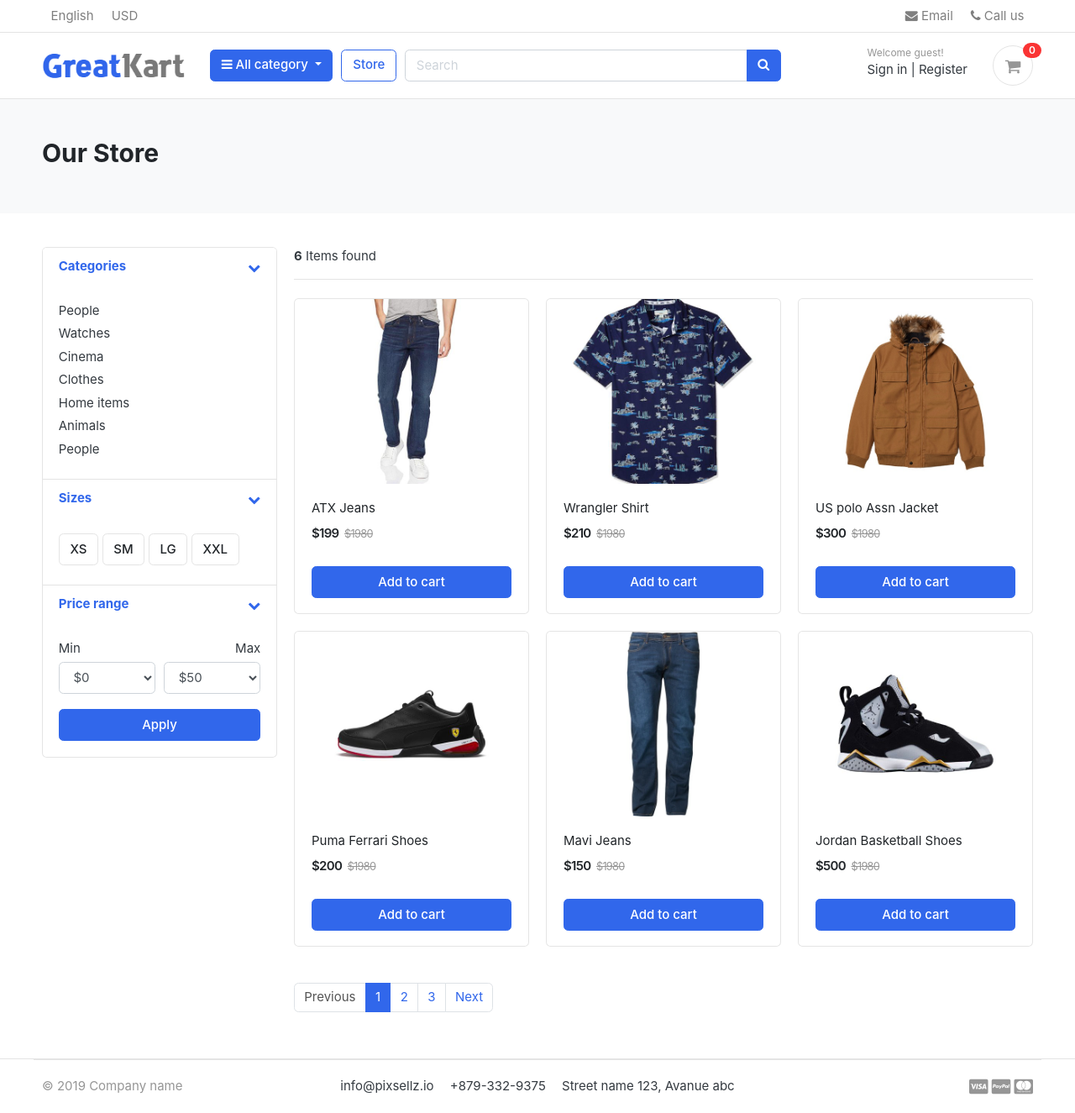
After one commit to the-cross-art/Django-Ecommy, a Django app: page /store/ in a window 1280 px wide. The commit adds this page. Shown: the whole page at 84% size. Run offline with Django 3.2, Linux system fonts and the light colour scheme; data comes from the database, SQL or seed files in the repository; both versions use the stored data as it was after the commit; some libraries are stand-ins or nearby versions; some web fonts are replaced.

Commit message:
Working with Projects

```diff
--- a/greatkart/urls.py
+++ b/greatkart/urls.py
@@ -14,7 +14,7 @@ Including another URLconf
     2. Add a URL to urlpatterns:  path('blog/', include('blog.urls'))
 """
 from django.contrib import admin
-from django.urls import path
+from django.urls import path,include
 from . import  views
 from django.conf.urls.static import static
 from django.conf import settings
@@ -22,4 +22,5 @@ from django.conf import settings
 urlpatterns = [
     path('admin/', admin.site.urls),
     path('',views.home , name='home'),
+    path('store/', include('store.urls')),
 ] + static(settings.MEDIA_URL, document_root = settings.MEDIA_ROOT)
--- /dev/null
+++ b/store/urls.py
@@ -0,0 +1,8 @@
+from django.urls import path
+from . import views
+
+urlpatterns = [
+    path('',views.store , name='store'),
+    path('<slug:category_slug>/', views.store, name='products_by_category'),
+
+]
--- a/store/views.py
+++ b/store/views.py
@@ -1,3 +1,21 @@
-from django.shortcuts import render
+from django.shortcuts import render, get_object_or_404
+from .models import Product
+from category.models import Category
+# Create your views here.
+def store(request,category_slug=None):
+    categories = None
+    products = None
 
-# Create your views here.
+    if category_slug != None:
+        categories = get_object_or_404(Category, slug=category_slug)
+        products = Product.objects.filter(category=categories, is_available=True)
+        product_count = products.count()
+    else:
+        products = Product.objects.all().filter(is_available=True)
+        product_count = products.count()
+
+    context = {
+        'products': products,
+        'product_count':product_count,
+    }
+    return render(request, 'store/store.html',context)
--- /dev/null
+++ b/templates/store/store.html
@@ -0,0 +1,177 @@
+{% extends 'base.html' %}
+{% load static %}
+{% block content %}
+
+<!-- ========================= SECTION PAGETOP ========================= -->
+<section class="section-pagetop bg">
+<div class="container">
+	<h2 class="title-page">Our Store</h2>
+
+</div> <!-- container //  -->
+</section>
+
+<!-- ========================= SECTION INTRO END// ========================= -->
+
+<!-- ========================= SECTION CONTENT ========================= -->
+<section class="section-content padding-y">
+<div class="container">
+
+<div class="row">
+	<aside class="col-md-3">
+
+<div class="card">
+	<article class="filter-group">
+		<header class="card-header">
+			<a href="#" data-toggle="collapse" data-target="#collapse_1" aria-expanded="true" class="">
+				<i class="icon-control fa fa-chevron-down"></i>
+				<h6 class="title">Categories</h6>
+			</a>
+		</header>
+		<div class="filter-content collapse show" id="collapse_1" style="">
+			<div class="card-body">
+
+				<ul class="list-menu">
+				<li><a href="#">People  </a></li>
+				<li><a href="#">Watches </a></li>
+				<li><a href="#">Cinema  </a></li>
+				<li><a href="#">Clothes  </a></li>
+				<li><a href="#">Home items </a></li>
+				<li><a href="#">Animals</a></li>
+				<li><a href="#">People </a></li>
+				</ul>
+
+			</div> <!-- card-body.// -->
+		</div>
+	</article> <!-- filter-group  .// -->
+	<article class="filter-group">
+		<header class="card-header">
+			<a href="#" data-toggle="collapse" data-target="#collapse_4" aria-expanded="true" class="">
+				<i class="icon-control fa fa-chevron-down"></i>
+				<h6 class="title">Sizes </h6>
+			</a>
+		</header>
+		<div class="filter-content collapse show" id="collapse_4" style="">
+			<div class="card-body">
+			  <label class="checkbox-btn">
+			    <input type="checkbox">
+			    <span class="btn btn-light"> XS </span>
+			  </label>
+
+			  <label class="checkbox-btn">
+			    <input type="checkbox">
+			    <span class="btn btn-light"> SM </span>
+			  </label>
+
+			  <label class="checkbox-btn">
+			    <input type="checkbox">
+			    <span class="btn btn-light"> LG </span>
+			  </label>
+
+			  <label class="checkbox-btn">
+			    <input type="checkbox">
+			    <span class="btn btn-light"> XXL </span>
+			  </label>
+		</div><!-- card-body.// -->
+		</div>
+	</article> <!-- filter-group .// -->
+
+	<article class="filter-group">
+		<header class="card-header">
+			<a href="#" data-toggle="collapse" data-target="#collapse_3" aria-expanded="true" class="">
+				<i class="icon-control fa fa-chevron-down"></i>
+				<h6 class="title">Price range </h6>
+			</a>
+		</header>
+		<div class="filter-content collapse show" id="collapse_3" style="">
+			<div class="card-body">
+
+				<div class="form-row">
+				<div class="form-group col-md-6">
+				  <label>Min</label>
+				  <!-- <input class="form-control" placeholder="$0" type="number"> -->
+				  	<select class="mr-2 form-control">
+						<option value="0">$0</option>
+						<option value="50">$50</option>
+						<option value="100">$100</option>
+						<option value="150">$150</option>
+						<option value="200">$200</option>
+						<option value="500">$500</option>
+						<option value="1000">$1000</option>
+					</select>
+				</div>
+				<div class="form-group text-right col-md-6">
+				  <label>Max</label>
+				  	<select class="mr-2 form-control">
+						<option value="50">$50</option>
+						<option value="100">$100</option>
+						<option value="150">$150</option>
+						<option value="200">$200</option>
+						<option value="500">$500</option>
+						<option value="1000">$1000</option>
+						<option value="2000">$2000+</option>
+					</select>
+				</div>
+				</div> <!-- form-row.// -->
+				<button class="btn btn-block btn-primary">Apply</button>
+			</div><!-- card-body.// -->
+		</div>
+	</article> <!-- filter-group .// -->
+
+</div> <!-- card.// -->
+
+	</aside> <!-- col.// -->
+	<main class="col-md-9">
+
+<header class="border-bottom mb-4 pb-3">
+		<div class="form-inline">
+			<span class="mr-md-auto"><b>{{ product_count }}</b> Items found </span>
+
+		</div>
+</header><!-- sect-heading -->
+
+<div class="row">
+	{% for product in products %}
+	<div class="col-md-4">
+		<figure class="card card-product-grid">
+			<div class="img-wrap">
+
+				<img src="{{ product.images.url }}">
+
+			</div> <!-- img-wrap.// -->
+			<figcaption class="info-wrap">
+				<div class="fix-height">
+					<a href="./product-detail.html" class="title">{{ product.product_name }}</a>
+					<div class="price-wrap mt-2">
+						<span class="price">${{ product.price }}</span>
+						<del class="price-old">$1980</del>
+					</div> <!-- price-wrap.// -->
+				</div>
+				<a href="#" class="btn btn-block btn-primary">Add to cart </a>
+			</figcaption>
+		</figure>
+	</div> <!-- col.// -->
+	{% endfor %}
+
+
+</div> <!-- row end.// -->
+
+
+<nav class="mt-4" aria-label="Page navigation sample">
+  <ul class="pagination">
+    <li class="page-item disabled"><a class="page-link" href="#">Previous</a></li>
+    <li class="page-item active"><a class="page-link" href="#">1</a></li>
+    <li class="page-item"><a class="page-link" href="#">2</a></li>
+    <li class="page-item"><a class="page-link" href="#">3</a></li>
+    <li class="page-item"><a class="page-link" href="#">Next</a></li>
+  </ul>
+</nav>
+
+	</main> <!-- col.// -->
+
+</div>
+
+</div> <!-- container .//  -->
+</section>
+<!-- ========================= SECTION CONTENT END// ========================= -->
+
+{% endblock %}
```
Also changed, not shown: greatkart/views.py (+7 -1 lines), templates/home.html (+5 -66 lines), db.sqlite3, media/photos/categories/jackets.jpg (added), media/photos/categories/jeans.jpg (added), media/photos/categories/shirts_gFl3qcV.jpg (added), media/photos/categories/shoes.png (added), media/photos/categories/tshirts.jpg (added), media/photos/products/ATX-Jeans.jpg (added), media/photos/products/Mavi_jeans.jpg (added), media/photos/products/Puma-Ferrari-Shoes.jpg (added), media/photos/products/US-Polo-Assn_Jacket.jpg (added), media/photos/products/Wrangler-Shirt.jpg (added), media/photos/products/jordan-true-flight-basketball-shoes.jpg (added).
